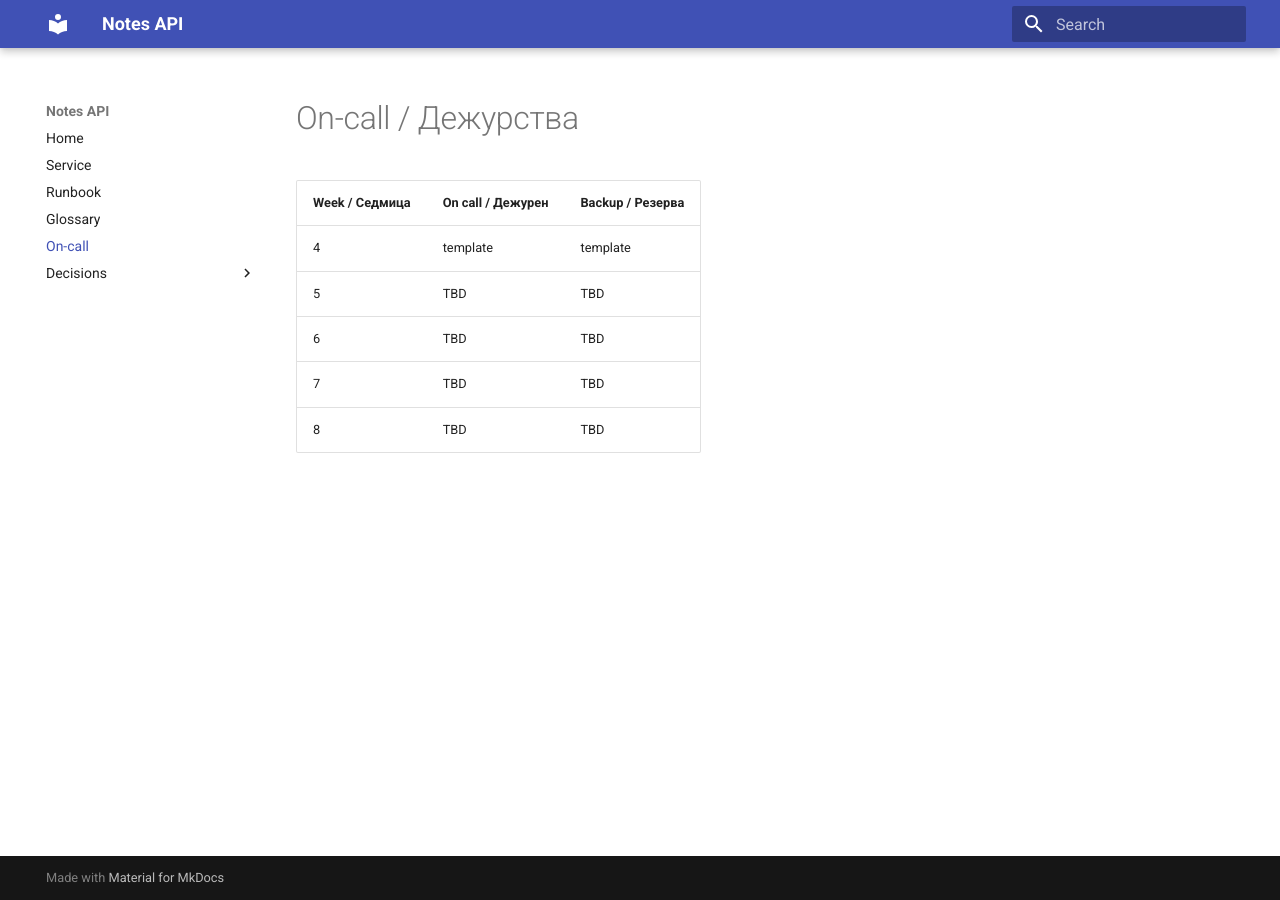
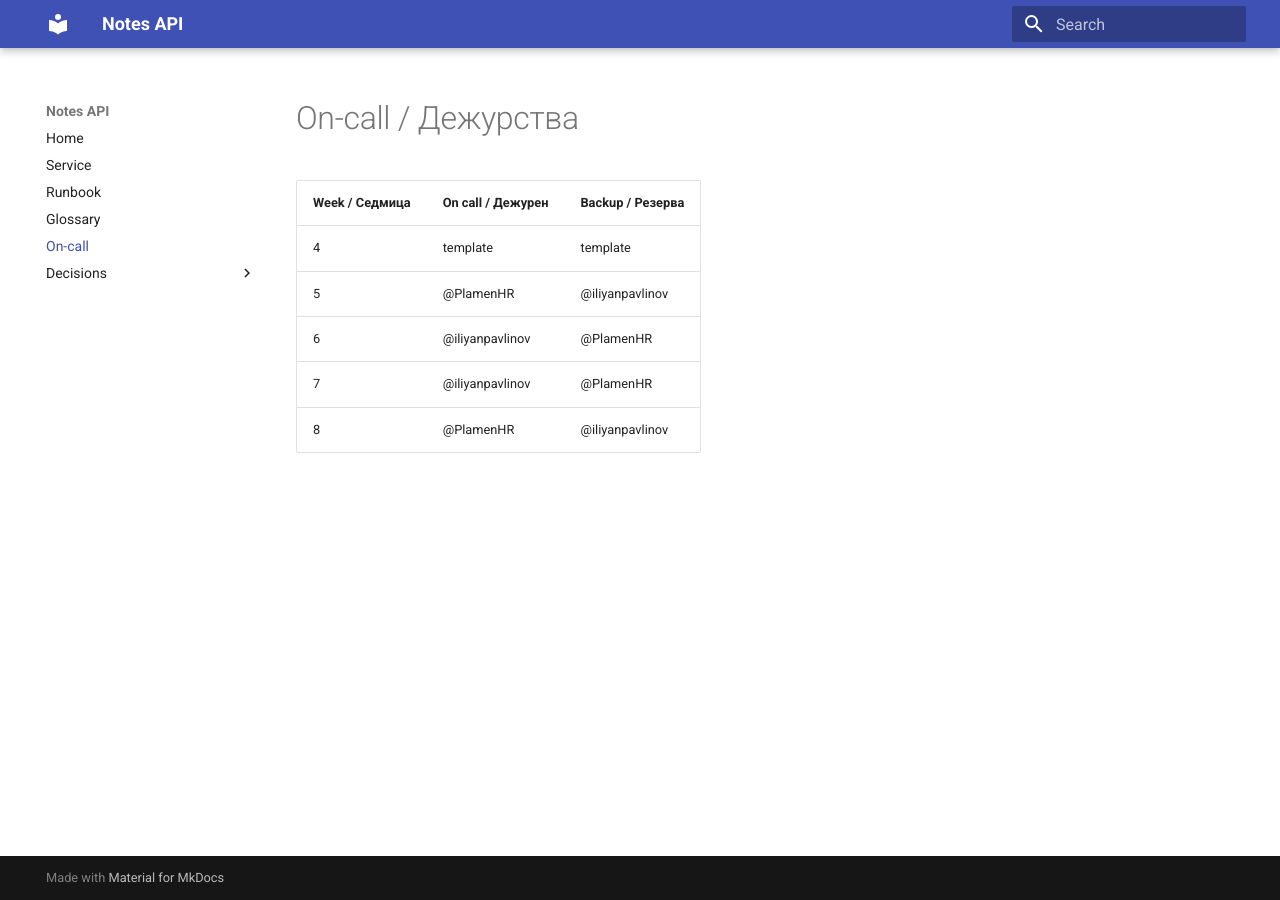
Before and after one commit to PlamenHR/devops-lab3-plamen, an MkDocs documentation site: the page built from docs/oncall.md, in a window 1280 px wide. Built offline with MkDocs 1.6.1 and Material for MkDocs 9.7.7, drawn with Linux system fonts in a browser that asks for light colours.

Commit message:
Complete on-call schedule for weeks 5 to 8

```diff
--- a/docs/oncall.md
+++ b/docs/oncall.md
@@ -3,7 +3,7 @@
 | Week / Седмица | On call / Дежурен | Backup / Резерва |
 |---|---|---|
 | 4 | template | template |
-| 5 | TBD | TBD |
-| 6 | TBD | TBD |
-| 7 | TBD | TBD |
-| 8 | TBD | TBD |
+| 5 | @PlamenHR | @iliyanpavlinov |
+| 6 | @iliyanpavlinov | @PlamenHR |
+| 7 | @iliyanpavlinov | @PlamenHR |
+| 8 | @PlamenHR | @iliyanpavlinov |
```
